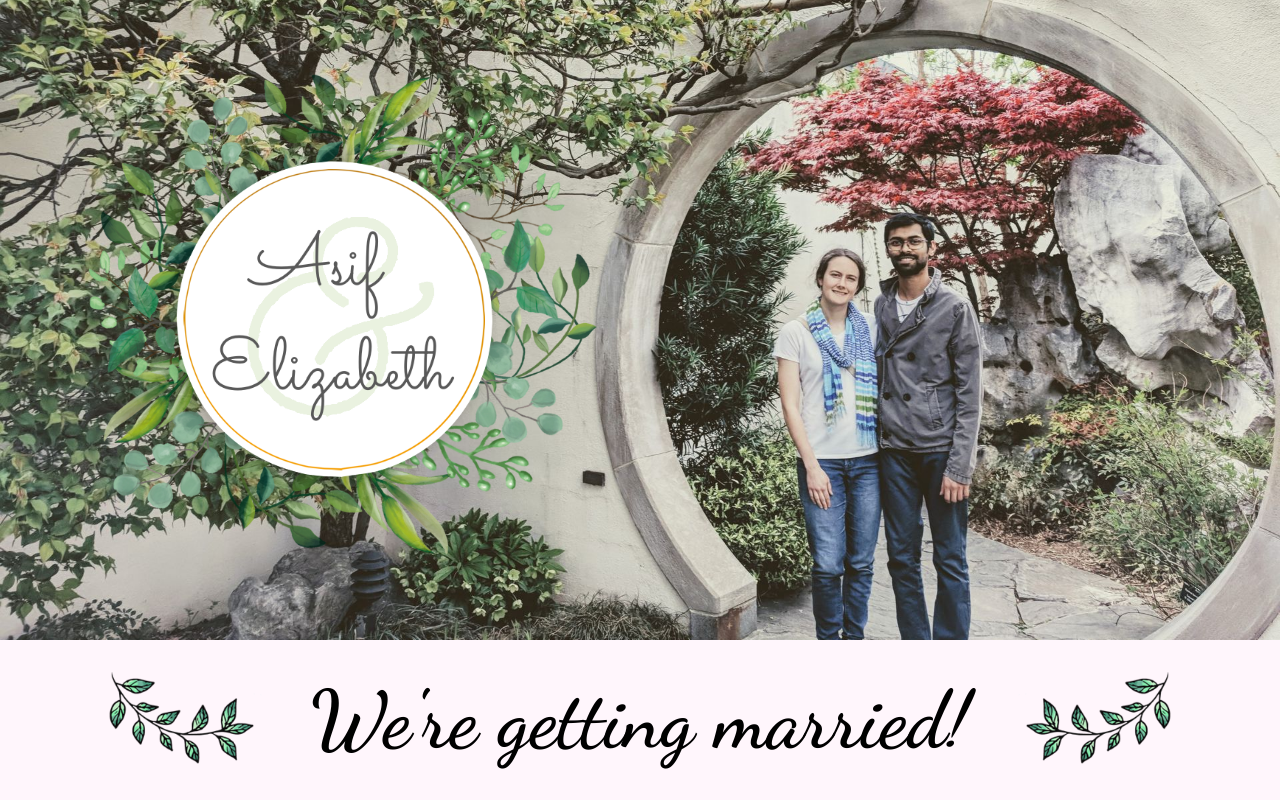
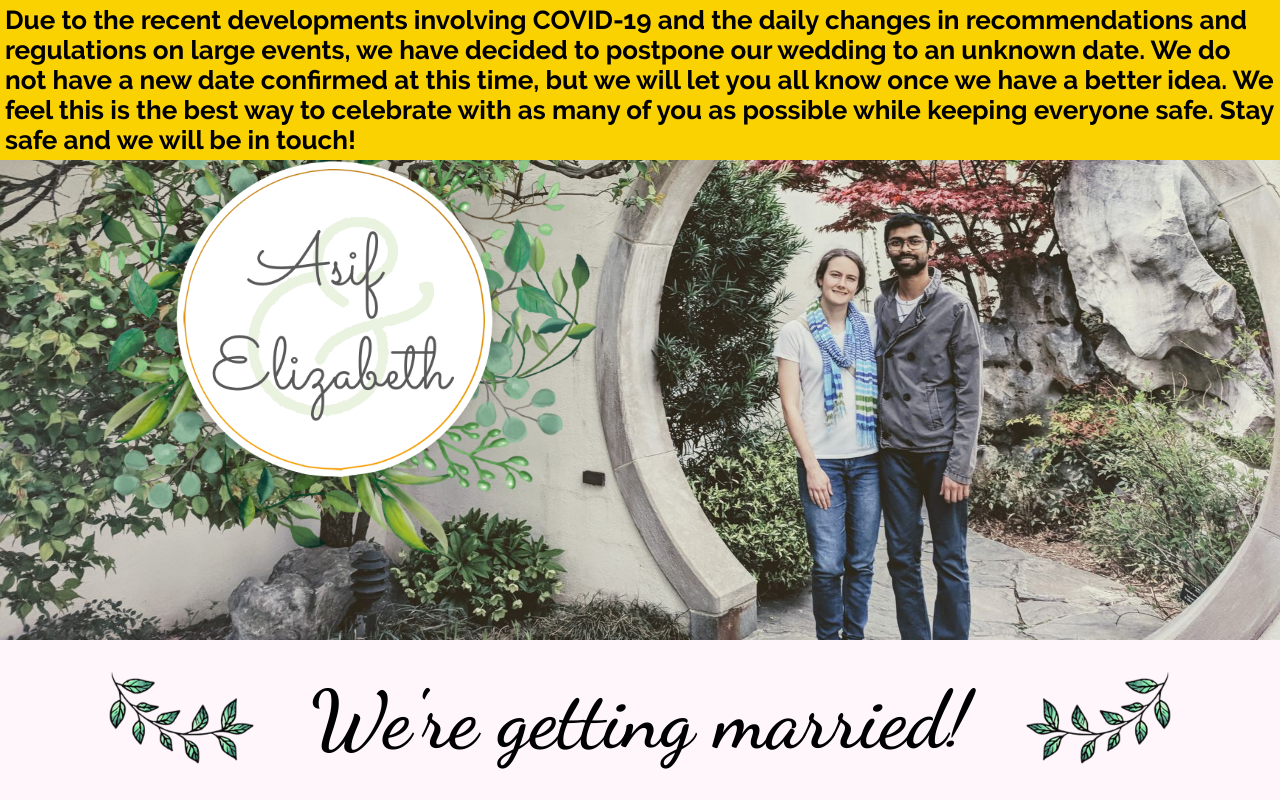
Before and after one commit to asif101/wedding-website, a React (Create React App) app: page / in a window 1280 px wide. Built offline with nearby package versions, Linux system fonts and the light colour scheme.

Commit message:
added urgent message regarding COVID-19

```diff
--- a/src/App.css
+++ b/src/App.css
@@ -42,3 +42,11 @@
   top: 50%;
   width: 100vw;
 }
+
+.urgent-message {
+  position: absolute;
+  padding: 5px;
+  z-index: 1000;
+  background-color: #fad201;
+  text-align: left;
+}
--- a/src/App.js
+++ b/src/App.js
@@ -13,6 +13,10 @@ import Registry from './components/Registry/Registry'
 function App() {
   return (
     <Scrollbars className="App">
+
+      <div className='urgent-message'>
+      Due to the recent developments involving COVID-19 and the daily changes in recommendations and regulations on large events, we have decided to postpone our wedding to an unknown date. We do not have a new date confirmed at this time, but we will let you all know once we have a better idea. We feel this is the best way to celebrate with as many of you as possible while keeping everyone safe. Stay safe and we will be in touch!
+      </div>
 
 
       <LandingPage></LandingPage>
```
